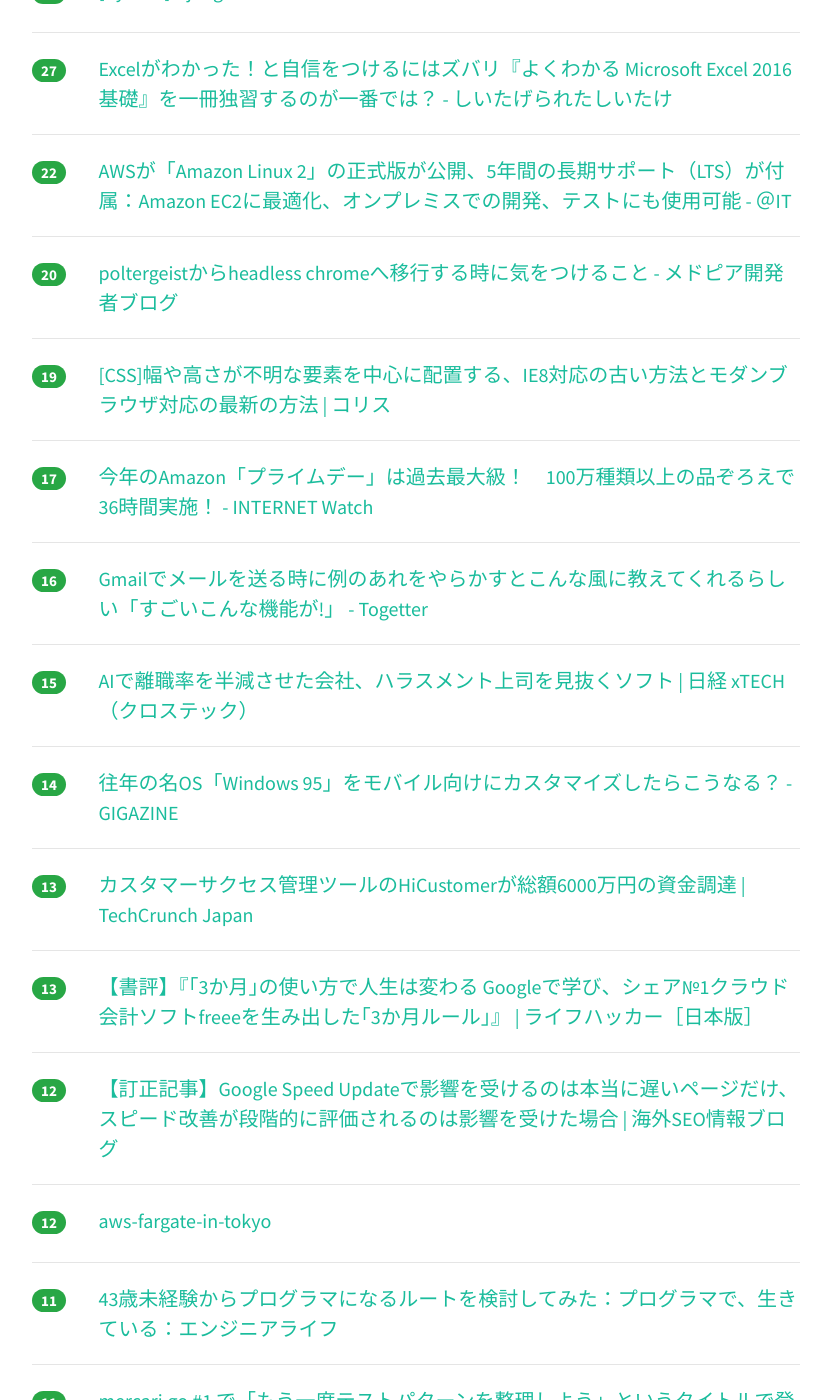
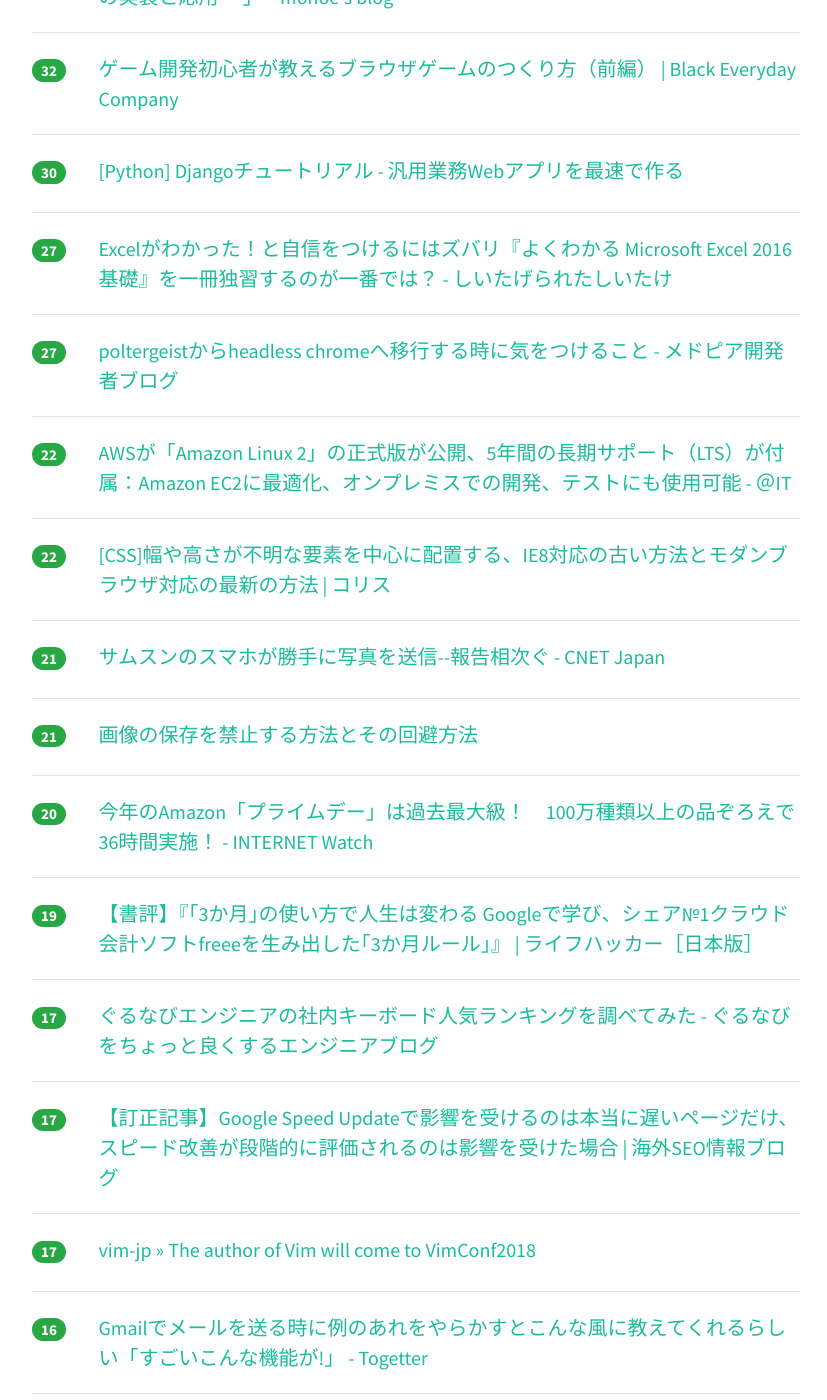
Before and after one commit to yatta47/hatena-matome-site, a Jekyll site: the page built from _posts/2018-07-04-hatena.md, in a window 1280 px wide and 1400 px high, scrolled down 1318 px. Shown: the whole window, without its empty margins (224-1051 px from the left). Built offline with Jekyll 4.4.1, drawn with Linux system fonts in a browser that asks for light colours; nearby versions of some CDN libraries; some of the changed text lies outside the part shown.

Commit message:
Updated 2018-07-04

```diff
--- a/_posts/2018-07-04-hatena.md
+++ b/_posts/2018-07-04-hatena.md
@@ -1,14 +1,19 @@
 ---
 layout: post
 title:  "2018-07-04 はてぶIT"
-date:   2018-07-04 12:02:28
+date:   2018-07-04 13:02:17
 tags: [it-hotentry]
 ---
-46 件のデータあり
+49 件のデータあり
 
 <hr><div class="row">
 <div class="col-1"><span class="badge badge-pill badge-success h2">84</span></div>
 <div class="col-11"><a href='https://employment.en-japan.com/engineerhub/entry/2018/07/03/110000' target='_blank'>サーバーレスのメリット＆本質を、AWS Lambdaを使って理解しよう - エンジニアHub｜若手Webエンジニアのキャリアを考える！</a></div>
+</div>
+<hr>
+<div class="row">
+<div class="col-1"><span class="badge badge-pill badge-success h2">81</span></div>
+<div class="col-11"><a href='http://www.afpbb.com/articles/-/3181098' target='_blank'>タイ不明少年ら、発見者は英ダイバー 世界の洞窟で救助経験　写真5枚　国際ニュース：AFPBB News</a></div>
 </div>
 <hr>
 <div class="row">
@@ -17,18 +22,33 @@ tags: [it-hotentry]
 </div>
 <hr>
 <div class="row">
-<div class="col-1"><span class="badge badge-pill badge-success h2">59</span></div>
-<div class="col-11"><a href='http://www.afpbb.com/articles/-/3181098' target='_blank'>タイ不明少年ら、発見者は英ダイバー 世界の洞窟で救助経験　写真5枚　国際ニュース：AFPBB News</a></div>
-</div>
-<hr>
-<div class="row">
-<div class="col-1"><span class="badge badge-pill badge-success h2">57</span></div>
+<div class="col-1"><span class="badge badge-pill badge-success h2">67</span></div>
 <div class="col-11"><a href='https://www.shumi-tech.online/entry/2018/07/03/Maker%E5%90%91%E3%81%91%E3%82%B5%E3%83%BC%E3%83%9E%E3%83%AB%E3%83%97%E3%83%AA%E3%83%B3%E3%82%BF%E3%80%8EDP-EH600%E3%80%8F%E3%82%92%E7%88%86%E9%80%9F%E5%8C%96%E3%81%99%E3%82%8B' target='_blank'>Maker向けサーマルプリンタ『DP-EH600』を爆速化する</a></div>
 </div>
 <hr>
 <div class="row">
-<div class="col-1"><span class="badge badge-pill badge-success h2">38</span></div>
+<div class="col-1"><span class="badge badge-pill badge-success h2">62</span></div>
+<div class="col-11"><a href='http://www.itmedia.co.jp/news/articles/1807/04/news046.html' target='_blank'>QRコードの規格統一へ　出遅れに危機感、オールジャパンで普及に弾み (1/2) - ITmedia NEWS</a></div>
+</div>
+<hr>
+<div class="row">
+<div class="col-1"><span class="badge badge-pill badge-success h2">51</span></div>
+<div class="col-11"><a href='https://forest.watch.impress.co.jp/docs/serial/yajiuma/1131054.html' target='_blank'>「Snipping Tool」は廃止へ ～「Windows 10 RS5」でスクショの取り方はこうなる！ - やじうまの杜 - 窓の杜</a></div>
+</div>
+<hr>
+<div class="row">
+<div class="col-1"><span class="badge badge-pill badge-success h2">50</span></div>
+<div class="col-11"><a href='http://www.geekpage.jp/blog/?id=2018-7-4-1' target='_blank'>すごいIPv6本を無料配布！:Geekなぺーじ</a></div>
+</div>
+<hr>
+<div class="row">
+<div class="col-1"><span class="badge badge-pill badge-success h2">48</span></div>
 <div class="col-11"><a href='https://www.publickey1.jp/blog/18/kubernetes_111ipvskubednscorednskubelet.html' target='_blank'>Kubernetes 1.11が正式リリース。より軽量なIPVSロードバランシング採用、KubeDNSからCoreDNSへ、Kubeletの動的コンフィグレーションなど － Publickey</a></div>
+</div>
+<hr>
+<div class="row">
+<div class="col-1"><span class="badge badge-pill badge-success h2">42</span></div>
+<div class="col-11"><a href='https://tech.nikkeibp.co.jp/atcl/nxt/mag/nc/18/020600014/062600010/' target='_blank'>AIで離職率を半減させた会社、ハラスメント上司を見抜くソフト | 日経 xTECH（クロステック）</a></div>
 </div>
 <hr>
 <div class="row">
@@ -37,22 +57,12 @@ tags: [it-hotentry]
 </div>
 <hr>
 <div class="row">
-<div class="col-1"><span class="badge badge-pill badge-success h2">35</span></div>
-<div class="col-11"><a href='http://www.itmedia.co.jp/news/articles/1807/04/news046.html' target='_blank'>QRコードの規格統一へ　出遅れに危機感、オールジャパンで普及に弾み (1/2) - ITmedia NEWS</a></div>
-</div>
-<hr>
-<div class="row">
-<div class="col-1"><span class="badge badge-pill badge-success h2">34</span></div>
-<div class="col-11"><a href='https://forest.watch.impress.co.jp/docs/serial/yajiuma/1131054.html' target='_blank'>「Snipping Tool」は廃止へ ～「Windows 10 RS5」でスクショの取り方はこうなる！ - やじうまの杜 - 窓の杜</a></div>
-</div>
-<hr>
-<div class="row">
 <div class="col-1"><span class="badge badge-pill badge-success h2">32</span></div>
 <div class="col-11"><a href='https://kuroeveryday.blogspot.com/2018/07/how-to-make-games-with-javascript-01.html' target='_blank'>ゲーム開発初心者が教えるブラウザゲームのつくり方（前編） | Black Everyday Company</a></div>
 </div>
 <hr>
 <div class="row">
-<div class="col-1"><span class="badge badge-pill badge-success h2">29</span></div>
+<div class="col-1"><span class="badge badge-pill badge-success h2">30</span></div>
 <div class="col-11"><a href='https://qiita.com/okoppe8/items/54eb105c9c94c0960f14#%E3%81%93%E3%81%AE%E8%A8%98%E4%BA%8B%E3%81%A7%E4%BD%9C%E3%82%8B%E3%82%82%E3%81%AE' target='_blank'>[Python] Djangoチュートリアル - 汎用業務Webアプリを最速で作る</a></div>
 </div>
 <hr>
@@ -62,23 +72,53 @@ tags: [it-hotentry]
 </div>
 <hr>
 <div class="row">
+<div class="col-1"><span class="badge badge-pill badge-success h2">27</span></div>
+<div class="col-11"><a href='https://tech.medpeer.co.jp/entry/2018/07/04/090000' target='_blank'>poltergeistからheadless chromeへ移行する時に気をつけること - メドピア開発者ブログ</a></div>
+</div>
+<hr>
+<div class="row">
 <div class="col-1"><span class="badge badge-pill badge-success h2">22</span></div>
 <div class="col-11"><a href='http://www.atmarkit.co.jp/ait/articles/1807/02/news103.html' target='_blank'>AWSが「Amazon Linux 2」の正式版が公開、5年間の長期サポート（LTS）が付属：Amazon EC2に最適化、オンプレミスでの開発、テストにも使用可能 - ＠IT</a></div>
 </div>
 <hr>
 <div class="row">
+<div class="col-1"><span class="badge badge-pill badge-success h2">22</span></div>
+<div class="col-11"><a href='https://coliss.com/articles/build-websites/operation/css/centering-newest-way-and-oldest-way.html' target='_blank'>[CSS]幅や高さが不明な要素を中心に配置する、IE8対応の古い方法とモダンブラウザ対応の最新の方法 | コリス</a></div>
+</div>
+<hr>
+<div class="row">
+<div class="col-1"><span class="badge badge-pill badge-success h2">21</span></div>
+<div class="col-11"><a href='https://japan.cnet.com/article/35121891/' target='_blank'>サムスンのスマホが勝手に写真を送信--報告相次ぐ - CNET Japan</a></div>
+</div>
+<hr>
+<div class="row">
+<div class="col-1"><span class="badge badge-pill badge-success h2">21</span></div>
+<div class="col-11"><a href='https://qiita.com/shisama/items/be0e432711de359598ed' target='_blank'>画像の保存を禁止する方法とその回避方法</a></div>
+</div>
+<hr>
+<div class="row">
 <div class="col-1"><span class="badge badge-pill badge-success h2">20</span></div>
-<div class="col-11"><a href='https://tech.medpeer.co.jp/entry/2018/07/04/090000' target='_blank'>poltergeistからheadless chromeへ移行する時に気をつけること - メドピア開発者ブログ</a></div>
+<div class="col-11"><a href='https://internet.watch.impress.co.jp/docs/news/1131033.html' target='_blank'>今年のAmazon「プライムデー」は過去最大級！　100万種類以上の品ぞろえで36時間実施！ - INTERNET Watch</a></div>
 </div>
 <hr>
 <div class="row">
 <div class="col-1"><span class="badge badge-pill badge-success h2">19</span></div>
-<div class="col-11"><a href='https://coliss.com/articles/build-websites/operation/css/centering-newest-way-and-oldest-way.html' target='_blank'>[CSS]幅や高さが不明な要素を中心に配置する、IE8対応の古い方法とモダンブラウザ対応の最新の方法 | コリス</a></div>
+<div class="col-11"><a href='https://www.lifehacker.jp/2018/07/book_to_read_freee.html' target='_blank'>【書評】『｢3か月｣の使い方で人生は変わる Googleで学び、シェア№1クラウド会計ソフトfreeeを生み出した｢3か月ルール｣』 | ライフハッカー［日本版］</a></div>
 </div>
 <hr>
 <div class="row">
 <div class="col-1"><span class="badge badge-pill badge-success h2">17</span></div>
-<div class="col-11"><a href='https://internet.watch.impress.co.jp/docs/news/1131033.html' target='_blank'>今年のAmazon「プライムデー」は過去最大級！　100万種類以上の品ぞろえで36時間実施！ - INTERNET Watch</a></div>
+<div class="col-11"><a href='http://developers.gnavi.co.jp/entry/keyboard-2018/' target='_blank'>ぐるなびエンジニアの社内キーボード人気ランキングを調べてみた - ぐるなびをちょっと良くするエンジニアブログ</a></div>
+</div>
+<hr>
+<div class="row">
+<div class="col-1"><span class="badge badge-pill badge-success h2">17</span></div>
+<div class="col-11"><a href='https://www.suzukikenichi.com/blog/google-confirms-again-speed-update-only-affects-the-slowest-sites/' target='_blank'>【訂正記事】Google Speed Updateで影響を受けるのは本当に遅いページだけ、スピード改善が段階的に評価されるのは影響を受けた場合 | 海外SEO情報ブログ</a></div>
+</div>
+<hr>
+<div class="row">
+<div class="col-1"><span class="badge badge-pill badge-success h2">17</span></div>
+<div class="col-11"><a href='https://vim-jp.org/blog/2018/07/04/The-author-of-Vim-will-come-to-VimConf2018.html' target='_blank'>vim-jp » The author of Vim will come to VimConf2018</a></div>
 </div>
 <hr>
 <div class="row">
@@ -87,28 +127,28 @@ tags: [it-hotentry]
 </div>
 <hr>
 <div class="row">
-<div class="col-1"><span class="badge badge-pill badge-success h2">15</span></div>
-<div class="col-11"><a href='https://tech.nikkeibp.co.jp/atcl/nxt/mag/nc/18/020600014/062600010/' target='_blank'>AIで離職率を半減させた会社、ハラスメント上司を見抜くソフト | 日経 xTECH（クロステック）</a></div>
-</div>
-<hr>
-<div class="row">
-<div class="col-1"><span class="badge badge-pill badge-success h2">14</span></div>
+<div class="col-1"><span class="badge badge-pill badge-success h2">16</span></div>
 <div class="col-11"><a href='https://gigazine.net/news/20180703-windows-95-mobile/' target='_blank'>往年の名OS「Windows 95」をモバイル向けにカスタマイズしたらこうなる？ - GIGAZINE</a></div>
 </div>
 <hr>
 <div class="row">
-<div class="col-1"><span class="badge badge-pill badge-success h2">13</span></div>
+<div class="col-1"><span class="badge badge-pill badge-success h2">15</span></div>
 <div class="col-11"><a href='https://jp.techcrunch.com/2018/07/04/hicustomer-fund-raising/' target='_blank'>カスタマーサクセス管理ツールのHiCustomerが総額6000万円の資金調達 | TechCrunch Japan</a></div>
 </div>
 <hr>
 <div class="row">
-<div class="col-1"><span class="badge badge-pill badge-success h2">13</span></div>
-<div class="col-11"><a href='https://www.lifehacker.jp/2018/07/book_to_read_freee.html' target='_blank'>【書評】『｢3か月｣の使い方で人生は変わる Googleで学び、シェア№1クラウド会計ソフトfreeeを生み出した｢3か月ルール｣』 | ライフハッカー［日本版］</a></div>
+<div class="col-1"><span class="badge badge-pill badge-success h2">12</span></div>
+<div class="col-11"><a href='https://ysk-pro.hatenablog.com/entry/design' target='_blank'>デザイン素人の僕が、Webサービスを最低限のデザインにするためにやったこと - 銀行員からのRailsエンジニア</a></div>
 </div>
 <hr>
 <div class="row">
 <div class="col-1"><span class="badge badge-pill badge-success h2">12</span></div>
-<div class="col-11"><a href='https://www.suzukikenichi.com/blog/google-confirms-again-speed-update-only-affects-the-slowest-sites/' target='_blank'>【訂正記事】Google Speed Updateで影響を受けるのは本当に遅いページだけ、スピード改善が段階的に評価されるのは影響を受けた場合 | 海外SEO情報ブログ</a></div>
+<div class="col-11"><a href='https://speakerdeck.com/takahirom/wan-quan-nili-jie-sitaqi-ninaru-kotlin-coroutines' target='_blank'>完全に理解した気になる Kotlin Coroutines - Speaker Deck</a></div>
+</div>
+<hr>
+<div class="row">
+<div class="col-1"><span class="badge badge-pill badge-success h2">12</span></div>
+<div class="col-11"><a href='https://security.srad.jp/story/18/07/03/0723237/' target='_blank'>GoogleのHTTPSへの移行プロモーションは正しくないのか | スラド セキュリティ</a></div>
 </div>
 <hr>
 <div class="row">
@@ -123,32 +163,42 @@ tags: [it-hotentry]
 <hr>
 <div class="row">
 <div class="col-1"><span class="badge badge-pill badge-success h2">11</span></div>
+<div class="col-11"><a href='https://www.percona.com/blog/2018/07/03/linux-os-tuning-for-mysql-database-performance/' target='_blank'>linux-os-tuning-for-mysql-database-performance</a></div>
+</div>
+<hr>
+<div class="row">
+<div class="col-1"><span class="badge badge-pill badge-success h2">11</span></div>
 <div class="col-11"><a href='https://codehex.hateblo.jp/entry/2018/07/03/211839' target='_blank'>mercari.go #1 で「もう一度テストパターンを整理しよう」というタイトルで登壇しました - アルパカ三銃士</a></div>
 </div>
 <hr>
 <div class="row">
 <div class="col-1"><span class="badge badge-pill badge-success h2">11</span></div>
-<div class="col-11"><a href='https://japan.cnet.com/article/35121891/' target='_blank'>サムスンのスマホが勝手に写真を送信--報告相次ぐ - CNET Japan</a></div>
+<div class="col-11"><a href='http://www.atmarkit.co.jp/ait/articles/1807/02/news009.html' target='_blank'>請負だって聞いていたのに、これじゃあ人材派遣じゃないですか！ (1/3)：「訴えてやる！」の前に読む IT訴訟 徹底解説（57） - ＠IT</a></div>
+</div>
+<hr>
+<div class="row">
+<div class="col-1"><span class="badge badge-pill badge-success h2">11</span></div>
+<div class="col-11"><a href='http://www.itmedia.co.jp/news/articles/1807/04/news067.html' target='_blank'>JR東、首都圏走る全車両に防犯カメラ設置 - ITmedia NEWS</a></div>
 </div>
 <hr>
 <div class="row">
 <div class="col-1"><span class="badge badge-pill badge-success h2">10</span></div>
-<div class="col-11"><a href='http://developers.gnavi.co.jp/entry/keyboard-2018/' target='_blank'>ぐるなびエンジニアの社内キーボード人気ランキングを調べてみた - ぐるなびをちょっと良くするエンジニアブログ</a></div>
+<div class="col-11"><a href='https://mazemaze.kibe.la/shared/entries/184b34df-a18b-42f1-8a8a-a54287cbd427' target='_blank'>Rust勉強会 | mazemaze Kibela</a></div>
 </div>
 <hr>
 <div class="row">
 <div class="col-1"><span class="badge badge-pill badge-success h2">10</span></div>
-<div class="col-11"><a href='https://ysk-pro.hatenablog.com/entry/design' target='_blank'>デザイン素人の僕が、Webサービスを最低限のデザインにするためにやったこと - 銀行員からのRailsエンジニア</a></div>
-</div>
-<hr>
-<div class="row">
-<div class="col-1"><span class="badge badge-pill badge-success h2">10</span></div>
-<div class="col-11"><a href='https://speakerdeck.com/takahirom/wan-quan-nili-jie-sitaqi-ninaru-kotlin-coroutines' target='_blank'>完全に理解した気になる Kotlin Coroutines - Speaker Deck</a></div>
+<div class="col-11"><a href='https://japanese.engadget.com/2018/07/03/youtube/' target='_blank'>ソニー、予告のつもりが映画本編まるごとYouTube公開の失態。数時間後に削除 - Engadget 日本版</a></div>
 </div>
 <hr>
 <div class="row">
 <div class="col-1"><span class="badge badge-pill badge-success h2">9</span></div>
 <div class="col-11"><a href='https://techable.jp/archives/79587' target='_blank'>イギリスの研究者がTwitter分析で1日の思考パターンを明らかに！AIが8億ツイートを分析 | Techable(テッカブル)</a></div>
+</div>
+<hr>
+<div class="row">
+<div class="col-1"><span class="badge badge-pill badge-success h2">9</span></div>
+<div class="col-11"><a href='https://pc.watch.impress.co.jp/docs/news/1130769.html' target='_blank'>Intel vs AMDのガチンコ勝負、コスパに優れるミドルレンジで三つ巴の戦いに! ～夏のPCパーツ大品評会 その3 Intel「Core i5-8400」「Core i3-8350K」、AMD「Ryzen 5 2400G」 - PC Watch</a></div>
 </div>
 <hr>
 <div class="row">
@@ -163,27 +213,22 @@ tags: [it-hotentry]
 <hr>
 <div class="row">
 <div class="col-1"><span class="badge badge-pill badge-success h2">8</span></div>
-<div class="col-11"><a href='https://mazemaze.kibe.la/shared/entries/184b34df-a18b-42f1-8a8a-a54287cbd427' target='_blank'>Rust勉強会 | mazemaze Kibela</a></div>
-</div>
-<hr>
-<div class="row">
-<div class="col-1"><span class="badge badge-pill badge-success h2">7</span></div>
-<div class="col-11"><a href='https://www.percona.com/blog/2018/07/03/linux-os-tuning-for-mysql-database-performance/' target='_blank'>linux-os-tuning-for-mysql-database-performance</a></div>
-</div>
-<hr>
-<div class="row">
-<div class="col-1"><span class="badge badge-pill badge-success h2">7</span></div>
-<div class="col-11"><a href='https://pc.watch.impress.co.jp/docs/news/1130769.html' target='_blank'>Intel vs AMDのガチンコ勝負、コスパに優れるミドルレンジで三つ巴の戦いに! ～夏のPCパーツ大品評会 その3 Intel「Core i5-8400」「Core i3-8350K」、AMD「Ryzen 5 2400G」 - PC Watch</a></div>
-</div>
-<hr>
-<div class="row">
-<div class="col-1"><span class="badge badge-pill badge-success h2">7</span></div>
 <div class="col-11"><a href='https://www.mag2.com/p/news/364022' target='_blank'>364022</a></div>
 </div>
 <hr>
 <div class="row">
-<div class="col-1"><span class="badge badge-pill badge-success h2">7</span></div>
-<div class="col-11"><a href='https://vim-jp.org/blog/2018/07/04/The-author-of-Vim-will-come-to-VimConf2018.html' target='_blank'>vim-jp » The author of Vim will come to VimConf2018</a></div>
+<div class="col-1"><span class="badge badge-pill badge-success h2">8</span></div>
+<div class="col-11"><a href='https://cloudplatform-jp.googleblog.com/2018/07/google-app-engine-bandainamcostudios.html' target='_blank'>Google Cloud Platform Japan 公式ブログ: 株式会社バンダイナムコスタジオ様の導入事例動画： Google App Engine の活用で、ゲームリリース後のトラブルとは無縁の「平和な日々」という驚きを体験</a></div>
+</div>
+<hr>
+<div class="row">
+<div class="col-1"><span class="badge badge-pill badge-success h2">8</span></div>
+<div class="col-11"><a href='https://japan.cnet.com/article/35121907/' target='_blank'>インドで「WhatsApp」を介して偽情報拡散、リンチ殺人が多発する事態に - CNET Japan</a></div>
+</div>
+<hr>
+<div class="row">
+<div class="col-1"><span class="badge badge-pill badge-success h2">6</span></div>
+<div class="col-11"><a href='https://applech2.com/archives/20180703-osx-dummy-targets-the-crypto.html' target='_blank'>Macをターゲットとした新種のマルウェア「OSX.Dummy」が仮想通貨コミュニティ内で流行中。 | AAPL Ch.</a></div>
 </div>
 <hr>
 <div class="row">
@@ -197,16 +242,6 @@ tags: [it-hotentry]
 </div>
 <hr>
 <div class="row">
-<div class="col-1"><span class="badge badge-pill badge-success h2">6</span></div>
-<div class="col-11"><a href='https://security.srad.jp/story/18/07/03/0723237/' target='_blank'>GoogleのHTTPSへの移行プロモーションは正しくないのか | スラド セキュリティ</a></div>
-</div>
-<hr>
-<div class="row">
-<div class="col-1"><span class="badge badge-pill badge-success h2">5</span></div>
-<div class="col-11"><a href='https://applech2.com/archives/20180703-osx-dummy-targets-the-crypto.html' target='_blank'>Macをターゲットとした新種のマルウェア「OSX.Dummy」が仮想通貨コミュニティ内で流行中。 | AAPL Ch.</a></div>
-</div>
-<hr>
-<div class="row">
 <div class="col-1"><span class="badge badge-pill badge-success h2">5</span></div>
 <div class="col-11"><a href='https://coliss.com/articles/freebies/fabric-wrinkles-mockup.html' target='_blank'>商用利用無料！写真やイラストや文字など、グラフィックに布地の質感を与えるphotoshopのデザイン素材 | コリス</a></div>
 </div>
@@ -216,23 +251,3 @@ tags: [it-hotentry]
 <div class="col-11"><a href='https://ift.tt/2NpfefN' target='_blank'>Excelがわかった！と自信をつけるにはズバリ『よくわかる Microsoft Excel 2016 基礎』を一冊独習するのが一番では？ - しいたげられたしいたけ</a></div>
 </div>
 <hr>
-<div class="row">
-<div class="col-1"><span class="badge badge-pill badge-success h2">3</span></div>
-<div class="col-11"><a href='http://www.atmarkit.co.jp/ait/articles/1807/02/news009.html' target='_blank'>請負だって聞いていたのに、これじゃあ人材派遣じゃないですか！ (1/3)：「訴えてやる！」の前に読む IT訴訟 徹底解説（57） - ＠IT</a></div>
-</div>
-<hr>
-<div class="row">
-<div class="col-1"><span class="badge badge-pill badge-success h2">3</span></div>
-<div class="col-11"><a href='https://cloudplatform-jp.googleblog.com/2018/07/google-app-engine-bandainamcostudios.html' target='_blank'>Google Cloud Platform Japan 公式ブログ: 株式会社バンダイナムコスタジオ様の導入事例動画： Google App Engine の活用で、ゲームリリース後のトラブルとは無縁の「平和な日々」という驚きを体験</a></div>
-</div>
-<hr>
-<div class="row">
-<div class="col-1"><span class="badge badge-pill badge-success h2">2</span></div>
-<div class="col-11"><a href='http://www.geekpage.jp/blog/?id=2018-7-4-1' target='_blank'>すごいIPv6本を無料配布！:Geekなぺーじ</a></div>
-</div>
-<hr>
-<div class="row">
-<div class="col-1"><span class="badge badge-pill badge-success h2">2</span></div>
-<div class="col-11"><a href='https://japanese.engadget.com/2018/07/03/youtube/' target='_blank'>ソニー、予告のつもりが映画本編まるごとYouTube公開の失態。数時間後に削除 - Engadget 日本版</a></div>
-</div>
-<hr>
```
